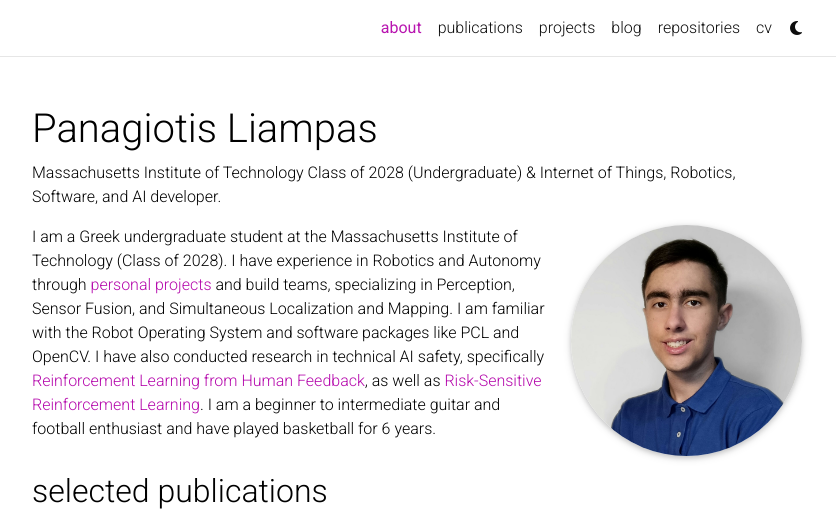
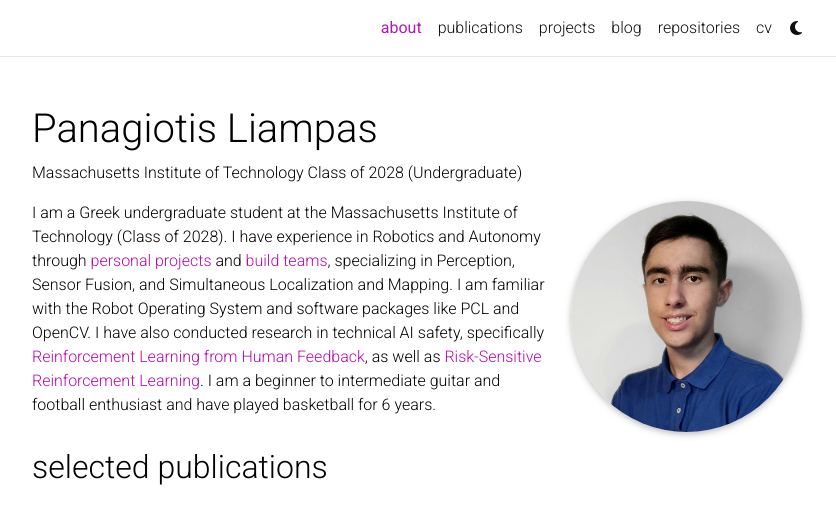
Before and after one commit to pliam1105/pliam1105.github.io, a Jekyll site: the page built from _pages/about.md, in a window 1280 px wide, cut to the strip 0-514 px from the top of the page. Shown: the whole strip, without its empty margins (223-1059 px from the left). Built offline with Jekyll 4.4.1, drawn with Linux system fonts in a browser that asks for light colours; full-size pictures stand in for the smaller copies a plugin makes; comment, search, counter and statistics services are not loaded; a style sheet for code colours, icons or effects is not loaded.

Commit message:
updated about page

```diff
--- a/_pages/about.md
+++ b/_pages/about.md
@@ -2,7 +2,7 @@
 layout: about
 title: about
 permalink: /
-subtitle: Massachusetts Institute of Technology Class of 2028 (Undergraduate) & Internet of Things, Robotics, Software, and AI developer.
+subtitle: Massachusetts Institute of Technology Class of 2028 (Undergraduate)
 
 profile:
   align: right
@@ -19,4 +19,4 @@
 social: true  # includes social icons at the bottom of the page
 ---
 
-I am a Greek undergraduate student at the Massachusetts Institute of Technology (Class of 2028). I have experience in Robotics and Autonomy through [personal projects](https://github.com/pliam1105) and build teams, specializing in Perception, Sensor Fusion, and Simultaneous Localization and Mapping. I am familiar with the Robot Operating System and software packages like PCL and OpenCV. I have also conducted research in technical AI safety, specifically [Reinforcement Learning from Human Feedback](https://arxiv.org/abs/2311.12004), as well as [Risk-Sensitive Reinforcement Learning](https://medium.com/@pliam1105/risk-sensitive-reinforcement-learning-with-applications-in-autonomous-driving-part-1-93eebad62823). I am a beginner to intermediate guitar and football enthusiast and have played basketball for 6 years.
+I am a Greek undergraduate student at the Massachusetts Institute of Technology (Class of 2028). I have experience in Robotics and Autonomy through [personal projects](https://github.com/pliam1105) and [build teams](https://arcturus.mit.edu/), specializing in Perception, Sensor Fusion, and Simultaneous Localization and Mapping. I am familiar with the Robot Operating System and software packages like PCL and OpenCV. I have also conducted research in technical AI safety, specifically [Reinforcement Learning from Human Feedback](https://arxiv.org/abs/2311.12004), as well as [Risk-Sensitive Reinforcement Learning](https://medium.com/@pliam1105/risk-sensitive-reinforcement-learning-with-applications-in-autonomous-driving-part-1-93eebad62823). I am a beginner to intermediate guitar and football enthusiast and have played basketball for 6 years.
```
